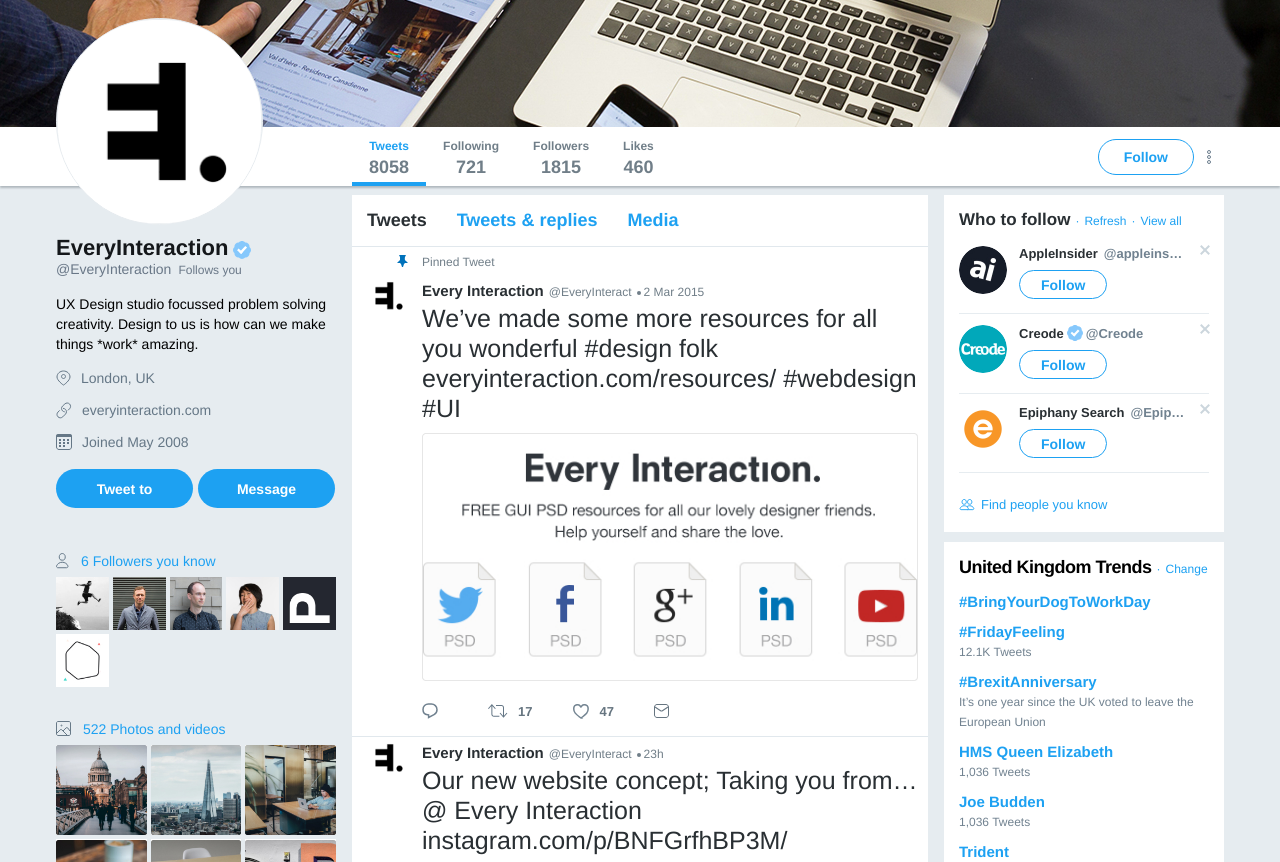
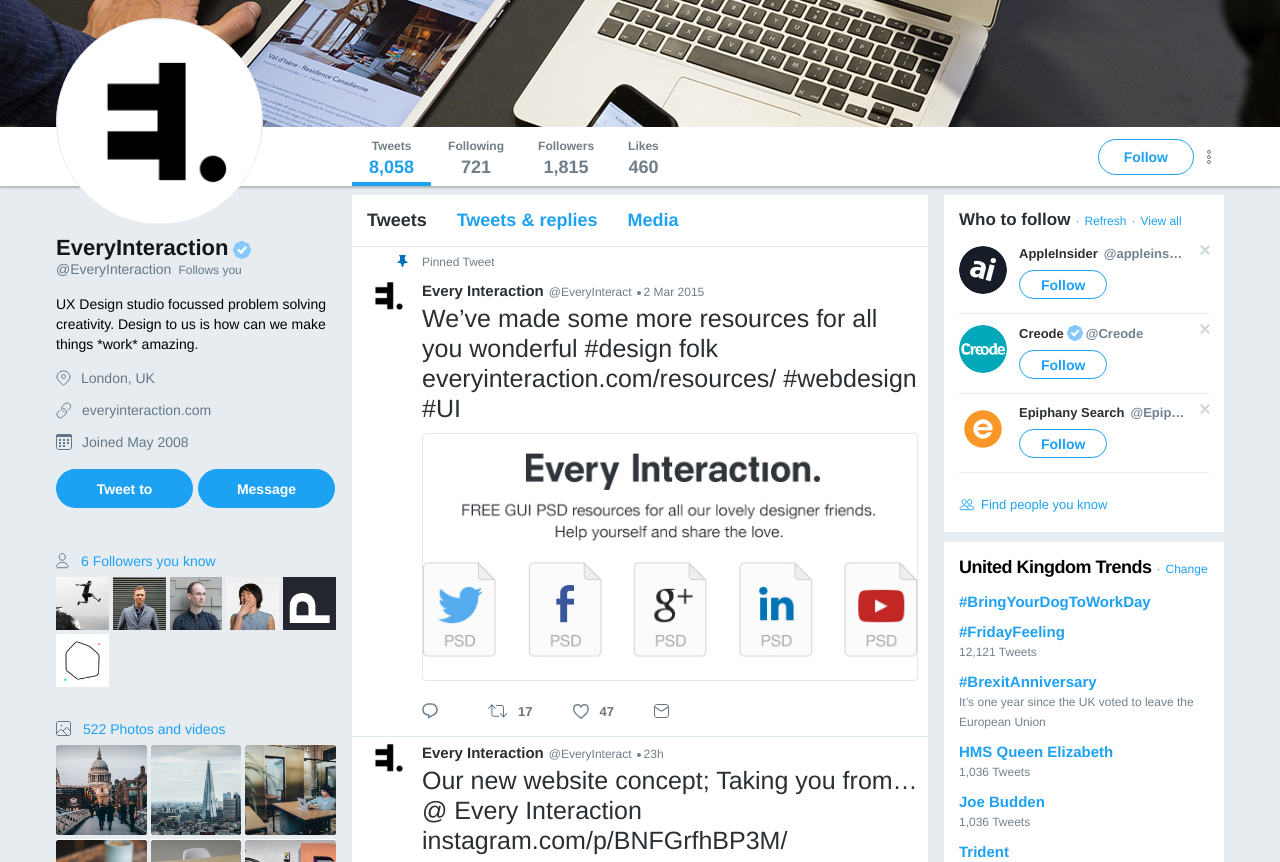
Before and after one commit to BakayAlexey/twitter-demo-frontend, a React (Create React App) app: page /EveryInteraction in a window 1280 px wide. Shown: the part 300-1162 px from the top of the page. Built offline with nearby package versions, Linux system fonts and the light colour scheme.

Commit message:
add react-intl

```diff
--- a/src/App.js
+++ b/src/App.js
@@ -1,6 +1,7 @@
 import React, { Fragment } from 'react';
 import { Helmet } from 'react-helmet';
 import { BrowserRouter as Router, Switch, Route } from 'react-router-dom';
+import { IntlProvider } from 'react-intl';
 import ProfilePage from './ProfilePage';
 
 const StaticPages = ({ match }) => (
@@ -18,6 +19,7 @@
         </title>
         <meta name="description" content="descr page" />
       </Helmet>
+      <IntlProvider locale="en">
         <Router>
           <Switch>
             <Route
@@ -27,6 +29,7 @@
             <Route path="/" component={ProfilePage} />
           </Switch>
         </Router>
+      </IntlProvider>
     </Fragment>
   );
 }
--- a/src/Bar.js
+++ b/src/Bar.js
@@ -2,13 +2,16 @@
 import styled from 'styled-components';
 import { NavLink, withRouter } from 'react-router-dom';
 import { Grid, Row, Col } from 'react-flexbox-grid';
+import { FormattedMessage } from 'react-intl';
 
 const Nav = styled.div`
   display: flex;
   margin-right: auto;
 `;
 
-const Name = styled.div``;
+const Name = styled.div`
+  color: #707e88;
+`;
 
 const Amount = styled.div`
   font-size: 18px;
@@ -32,8 +35,7 @@
     color: #1da1f2;
     border-bottom: 4px solid #1da1f2;
   }
-  &.active,
-  &:hover ${Amount} {
+  &.active ${Amount}, &:hover ${Amount} {
     color: #1da1f2;
   }
 `;
@@ -108,7 +110,7 @@
   }
 `;
 
-function Statistics({ match }) {
+const Statistics = withRouter(({ match }) => {
   const navData = {
     amountTweets: 8058,
     amountFollowing: 721,
@@ -123,7 +125,13 @@
 Tweets
         </Name>
         <Amount>
-          {navData.amountTweets}
+          <FormattedMessage
+            id="tweets"
+            defaultMessage={'{count, number}'}
+            values={{
+              count: navData.amountTweets,
+            }}
+          />
         </Amount>
       </StLink>
       <StLink to={`${match.url}/following`}>
@@ -131,7 +139,13 @@
 Following
         </Name>
         <Amount>
-          {navData.amountFollowing}
+          <FormattedMessage
+            id="following"
+            defaultMessage={'{count, number}'}
+            values={{
+              count: navData.amountFollowing,
+            }}
+          />
         </Amount>
       </StLink>
       <StLink to={`${match.url}/followers`}>
@@ -139,7 +153,13 @@
 Followers
         </Name>
         <Amount>
-          {navData.amountFollowers}
+          <FormattedMessage
+            id="followers"
+            defaultMessage={'{count, number}'}
+            values={{
+              count: navData.amountFollowers,
+            }}
+          />
         </Amount>
       </StLink>
       <StLink to={`${match.url}/likes`}>
@@ -147,21 +167,27 @@
 Likes
         </Name>
         <Amount>
-          {navData.amountLikes}
+          <FormattedMessage
+            id="likes"
+            defaultMessage={'{count, number}'}
+            values={{
+              count: navData.amountLikes,
+            }}
+          />
         </Amount>
       </StLink>
     </Nav>
   );
-}
+});
 
-function Bar({ match }) {
+function Bar() {
   return (
     <BarStyled>
       <Grid>
         <Row>
           <Col mdOffset={3} md={9}>
             <Content>
-              <Statistics match={match} />
+              <Statistics />
               <Button>
 Follow
               </Button>
@@ -176,4 +202,4 @@
   );
 }
 
-export default withRouter(Bar);
+export default Bar;
--- a/src/Trends.js
+++ b/src/Trends.js
@@ -1,6 +1,7 @@
 import React from 'react';
 import { Link } from 'react-router-dom';
 import styled from 'styled-components';
+import { FormattedMessage } from 'react-intl';
 
 const StTrends = styled.div`
   box-sizing: border-box;
@@ -81,18 +82,6 @@
 
 function Trend(props) {
   const { name, stats, description } = props;
-  const getStatsDescr = () => {
-    if (stats > 10000) {
-      return `${(stats / 1000).toFixed(1)}K Tweets`;
-    }
-    if (stats >= 1000) {
-      return `${(stats / 1000).toFixed(3).replace('.', ',')} Tweets`;
-    }
-    if (stats === 1) {
-      return '1 Tweet';
-    }
-    return `${stats} Tweets`;
-  };
 
   return (
     <StTrend>
@@ -100,9 +89,17 @@
         {name}
       </Name>
       {stats && (
-      <Stats>
-        {getStatsDescr()}
-      </Stats>
+        <Stats>
+          <FormattedMessage
+            id="tweets"
+            defaultMessage={
+              '{count, number} {count, plural, one {Tweet} other {Tweets}}'
+            }
+            values={{
+              count: stats,
+            }}
+          />
+        </Stats>
       )}
       {description && (
       <Description>
```
Lines whose indentation alone changed are shown as unchanged.
